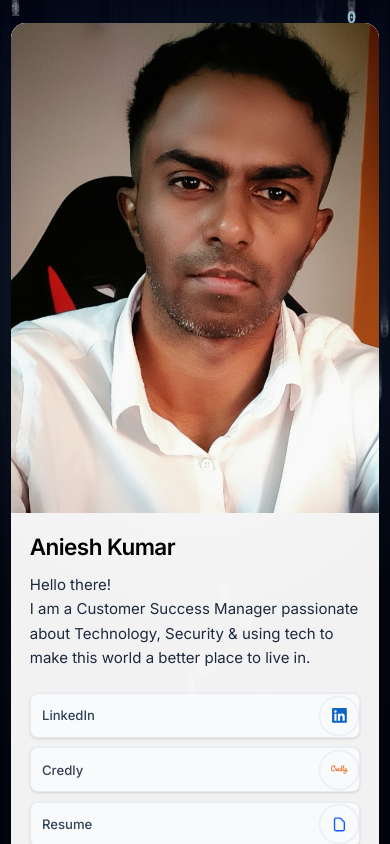
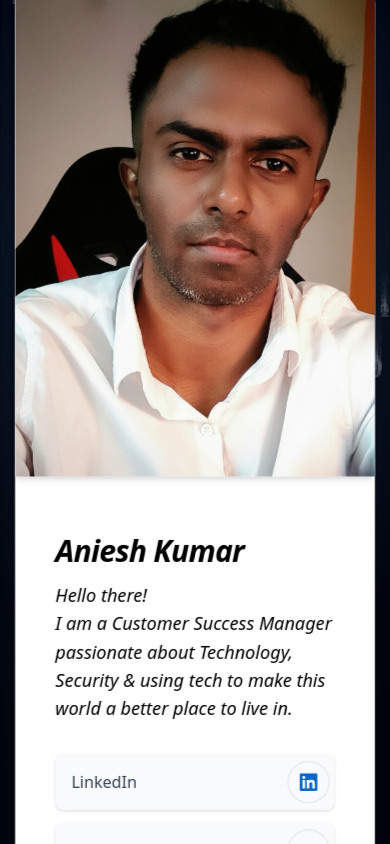
Before and after one commit to anieshak/ak, a React (Vite) app: page / in a window 390 px wide. Shown: the top 844 px of the page. Built offline with nearby package versions, Linux system fonts and the light colour scheme.

Commit message:
Revert "Fix mobile scrolling and stabilize profile image framing"

```diff
--- a/src/App.tsx
+++ b/src/App.tsx
@@ -5,8 +5,8 @@ import SocialLinks from "./components/SocialLinks";
 export default function App() {
   return (
     <Background>
-      <div className="relative flex min-h-screen flex-col items-center justify-start px-3 py-6 sm:px-6 sm:py-8 md:justify-center lg:px-8">
-        <main className="w-full max-w-5xl">
+      <div className="min-h-screen relative overflow-hidden flex flex-col md:pt-[1.6rem] items-center justify-center">
+        <main className="md:w-[65rem] sm:w-full max-w-full px-4 md:px-6">
           <ProfileCard />
         </main>
         <SocialLinks />
--- a/src/components/Background.tsx
+++ b/src/components/Background.tsx
@@ -55,7 +55,7 @@ export default function Background({ children }: { children: ReactNode }) {
   const showAnimatedBackground = canvasSupported && !reducedMotion;
 
   return (
-    <div className="relative min-h-screen w-full overflow-x-hidden bg-black">
+    <div className="relative w-screen h-screen overflow-hidden bg-black">
       {showAnimatedBackground ? (
         <BinaryRainBackground lightX={light.x} lightY={light.y} pulseStrength={pulse} />
       ) : (
@@ -67,7 +67,7 @@ export default function Background({ children }: { children: ReactNode }) {
               muted
               playsInline
               aria-hidden="true"
-              className="fixed top-0 left-0 h-full w-full object-cover"
+              className="fixed top-0 left-0 w-full h-full object-cover z-0"
             >
               <source src="/Bg Video.mp4" type="video/mp4" />
               Your browser does not support the video tag.
@@ -75,11 +75,11 @@ export default function Background({ children }: { children: ReactNode }) {
           )}
           <div
             aria-hidden="true"
-            className="fixed inset-0 bg-gradient-to-br from-black via-slate-950 to-slate-900"
+            className="fixed inset-0 z-0 bg-gradient-to-br from-black via-slate-950 to-slate-900"
           />
         </>
       )}
-      <div className="relative z-10 min-h-screen">{children}</div>
+      <div className="relative z-10">{children}</div>
     </div>
   );
 }
--- a/src/components/BinaryRainBackground.tsx
+++ b/src/components/BinaryRainBackground.tsx
@@ -97,7 +97,7 @@ export default function BinaryRainBackground({
   }, []);
 
   return (
-    <div className="fixed inset-0 z-0" aria-hidden="true">
+    <div className="absolute inset-0 z-0" aria-hidden="true">
       <canvas ref={canvasRef} className="h-full w-full" />
       <div className="pointer-events-none absolute inset-0 bg-gradient-to-b from-black/10 via-black/35 to-black/55" />
       <div
--- a/src/components/ProfileCard.tsx
+++ b/src/components/ProfileCard.tsx
@@ -7,7 +7,7 @@ export default function ProfileCard() {
 
   const cardStyle = useMemo(
     () => ({
-      transform: `perspective(1200px) rotateX(${pointer.rx}deg) rotateY(${pointer.ry}deg) scale(1)`,
+      transform: `perspective(1200px) rotateX(${pointer.rx}deg) rotateY(${pointer.ry}deg) scale(1.005)`,
       boxShadow: `${-pointer.ry * 3}px ${pointer.rx * 5 + 20}px 50px rgba(15, 23, 42, 0.35)`,
     }),
     [pointer],
@@ -15,7 +15,7 @@ export default function ProfileCard() {
 
   return (
     <div
-      className="relative flex w-full flex-col items-stretch gap-0 overflow-hidden rounded-2xl bg-white/95 shadow-xl transition-transform duration-150 lg:flex-row"
+      className="relative bg-white shadow-xl flex flex-col md:flex-row gap-4 items-center rounded-md transition-transform duration-150"
       style={cardStyle}
       onMouseMove={(event) => {
         const rect = event.currentTarget.getBoundingClientRect();
@@ -30,30 +30,30 @@ export default function ProfileCard() {
     >
       <div
         aria-hidden="true"
-        className="pointer-events-none absolute inset-0 rounded-2xl"
+        className="pointer-events-none absolute inset-0 rounded-md"
         style={{
           background: `radial-gradient(circle at ${pointer.x}% ${pointer.y}%, rgba(255,255,255,0.58), rgba(255,255,255,0) 42%)`,
         }}
       />
       {/* Left: Image Section */}
-      <div className="relative z-10 w-full lg:w-2/5">
-        <div className="relative overflow-hidden bg-slate-100">
+      <div className="md:w-124 sm:w-full relative z-10">
+        <div className="relative overflow-hidden bg-gray-100 shadow-md">
           <img
             src={profileImg}
             alt="Aniesh"
             title="Aniesh"
-            className="h-full w-full aspect-[3/4] object-cover object-top"
+            className="w-full aspect-[3/4] object-cover object-top"
           />
         </div>
       </div>
 
       {/* Right: Content Section */}
-      <div className="relative z-10 flex w-full flex-1 flex-col justify-center p-5 sm:p-8 lg:w-3/5 lg:p-10">
+      <div className="flex-1 flex flex-col justify-center p-10 md:w-124 sm:w-full relative z-10">
         <div>
-          <h1 className="mb-3 text-2xl font-semibold italic tracking-tight text-black sm:text-3xl lg:text-4xl">
+          <h1 className="text-3xl lg:text-4xl tracking-tight font-semibold mb-3 text-black italic">
             Aniesh Kumar
           </h1>
-          <p className="mb-6 text-base leading-relaxed text-slate-800 italic sm:mb-8 sm:text-lg">
+          <p className="text-base text-lg text-black italic mb-8">
             Hello there! <br />I am a <span>Customer Success Manager</span>{" "}
             passionate about Technology, Security & using tech to make this
             world a better place to live in.
--- a/src/components/RelevantLinks.tsx
+++ b/src/components/RelevantLinks.tsx
@@ -1,6 +1,7 @@
 import { FaLinkedin, FaGithub } from "react-icons/fa";
 import { HiOutlineDocument } from "react-icons/hi";
-import { SiCredly, SiCalendly } from "react-icons/si";
+import { SiCredly } from "react-icons/si";
+import { SiCalendly } from "react-icons/si";
 
 export default function RelevantLinks() {
   const links = [
@@ -28,7 +29,7 @@ export default function RelevantLinks() {
     {
       name: "Github",
       icon: <FaGithub />,
-      url: "https://github.com/anieshak/",
+      url: " https://github.com/anieshak/",
       hoverClass: "text-[#171515]",
     },
     {
@@ -41,7 +42,7 @@ export default function RelevantLinks() {
   ];
 
   return (
-    <div className="flex w-full flex-col gap-2.5 sm:gap-3">
+    <div className="flex flex-col gap-3 w-full">
       {links.map((link) => (
         <a
           key={link.name}
@@ -52,16 +53,16 @@ export default function RelevantLinks() {
             if (!link.important) return;
             const x = (event.clientX / window.innerWidth) * 100;
             const y = (event.clientY / window.innerHeight) * 100;
-            window.dispatchEvent(
-              new CustomEvent("important-link-hover", { detail: { x, y } }),
-            );
+            window.dispatchEvent(new CustomEvent("important-link-hover", { detail: { x, y } }));
           }}
-          className="group flex min-h-12 items-center justify-between gap-3 rounded-lg border border-slate-200/80 bg-slate-50 px-3 py-2.5 text-sm shadow-sm transition-all duration-200 hover:scale-[1.015] hover:bg-slate-100 focus-visible:outline focus-visible:outline-2 focus-visible:outline-offset-2 focus-visible:outline-sky-400 sm:px-4 sm:py-3 sm:text-base"
+          className="flex justify-between items-center px-4 py-3 bg-gray-50
+                     rounded-lg shadow-sm hover:bg-gray-100 hover:scale-[1.02]
+                     transition-all duration-200 group h-[3.5rem]"
         >
-          <span className="font-medium text-slate-700 transition-colors group-hover:text-slate-900">
+          <span className="font-medium text-gray-700 group-hover:text-gray-900">
             {link.name}
           </span>
-          <span className={`relative shrink-0 text-lg sm:text-xl ${link.hoverClass || ""}`}>
+          <span className={`relative text-xl ${link.hoverClass || ""}`}>
             {link.icon}
             {link.important ? (
               <span
--- a/src/components/SocialLinks.tsx
+++ b/src/components/SocialLinks.tsx
@@ -12,15 +12,22 @@ export default function SocialLinks() {
       name: "Instagram",
       icon: <FaInstagram />,
       url: "https://www.instagram.com/agentaniesh/",
-      hoverClass: "instagram",
+      hoverClass: `instagram`, // Custom hover class for Instagram`,
     },
   ];
 
   return (
-    <div className="w-full pt-4 pb-1 sm:pb-3">
+    <div className="flex justify-center gap-6 w-full pt-4 pb-6">
+      {/* Define Instagram gradient once */}
       <svg width="0" height="0" className="absolute">
         <defs>
-          <linearGradient id="instagram-gradient" x1="0%" y1="100%" x2="100%" y2="0%">
+          <linearGradient
+            id="instagram-gradient"
+            x1="0%"
+            y1="100%"
+            x2="100%"
+            y2="0%"
+          >
             <stop offset="0%" stopColor="#f09433" />
             <stop offset="25%" stopColor="#e6683c" />
             <stop offset="50%" stopColor="#dc2743" />
@@ -30,21 +37,25 @@ export default function SocialLinks() {
         </defs>
       </svg>
 
-      <div className="flex justify-center gap-4 sm:gap-6">
       {socialLinks.map((link) => (
         <a
           key={link.name}
           href={link.url}
           target="_blank"
           rel="noreferrer"
-            className={`flex h-11 w-11 items-center justify-center rounded-full bg-white/85 text-2xl text-slate-700 shadow-sm transition-all duration-200 hover:-translate-y-0.5 hover:scale-110 focus-visible:outline focus-visible:outline-2 focus-visible:outline-offset-2 focus-visible:outline-sky-400 sm:h-12 sm:w-12 ${link.hoverClass}`}
+          aria-label={link.name}
+          className={`
+              text-3xl
+              transition-all duration-200
+              hover:scale-125
+              focus-visible:outline-none focus-visible:ring-2 focus-visible:ring-slate-300 focus-visible:ring-offset-4
+              ${link.hoverClass}
+            `}
           title={link.name}
-            aria-label={link.name}
         >
           {link.icon}
         </a>
       ))}
     </div>
-    </div>
   );
 }
--- a/src/index.css
+++ b/src/index.css
@@ -1,9 +1,11 @@
 @import "tailwindcss";
 
 :root {
-  font-family: Inter, system-ui, -apple-system, BlinkMacSystemFont, "Segoe UI", sans-serif;
+  font-family: system-ui, Avenir, Helvetica, Arial, sans-serif;
   line-height: 1.5;
   font-weight: 400;
+  color-scheme: light;
+  color: #0f172a;
   font-synthesis: none;
   text-rendering: optimizeLegibility;
   -webkit-font-smoothing: antialiased;
@@ -11,56 +13,78 @@
 }
 
 html,
-body,
-#root {
+body {
   margin: 0;
-  min-height: 100%;
+  padding: 0;
+  height: 100%;
+  width: 100%;
+}
+
+@media (max-width: 768px) {
+  html,
+  body {
+    overflow: auto;
+    position: static;
+  }
+}
+
+body {
+  height: 100vh;
+  min-height: 100vh;
+  min-width: 320px;
+  line-height: 1.5;
+  overflow-x: hidden;
+  word-wrap: break-word;
+  background-color: #1f1a1a;
+}
+
+body::before {
+  content: "";
+  display: block;
+  background-attachment: scroll;
+  height: 100vh;
+  left: 0;
+  pointer-events: none;
+  position: fixed;
+  top: 0;
+  transform: scale(1);
+  width: 100vw;
+  z-index: 0;
+}
+
+body::after {
+  background-color: #f7f0f0;
+  content: "";
+  display: block;
+  pointer-events: none;
+  position: fixed;
+  transform: scale(1);
+  z-index: 1;
+  height: 100%;
+  left: 0;
+  opacity: 0;
+  top: 0;
+  visibility: hidden;
   width: 100%;
 }
 
 html {
-  font-size: 16px;
+  font-size: 16pt;
 }
 
-body {
-  min-width: 320px;
-  overflow-x: hidden;
-  background-color: #020617;
+@media (max-width: 1680px) {
+  html {
+    font-size: 12pt;
+  }
+}
+
+:focus-visible {
+  outline: 2px solid #94a3b8;
+  outline-offset: 2px;
 }
 
 .instagram svg {
   fill: url(#instagram-gradient);
-}
-
-@keyframes important-link-pulse {
-  0% {
-    transform: scale(0.7);
-    opacity: 0;
-  }
-  35% {
-    opacity: 0.32;
-  }
-  100% {
-    transform: scale(1.55);
-    opacity: 0;
-  }
-}
-
-.important-link-pulse {
-  border: 1px solid rgba(148, 163, 184, 0.7);
-  animation: important-link-pulse 1.25s ease-out infinite;
-}
-
-@media (max-width: 640px) {
-  html {
-    font-size: 15px;
-  }
-}
-
-@media (prefers-reduced-motion: reduce) {
-  .important-link-pulse {
-    animation: none;
-  }
 }
 
 @keyframes important-link-pulse {
```
Lines whose indentation alone changed are shown as unchanged.
